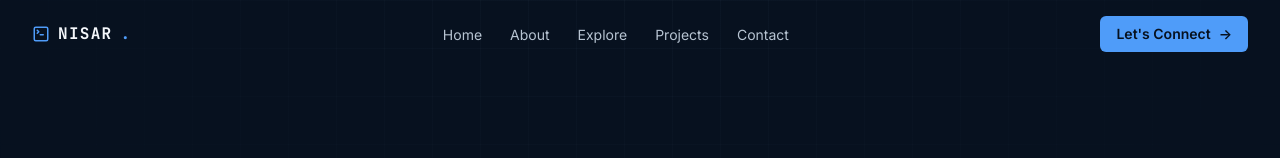
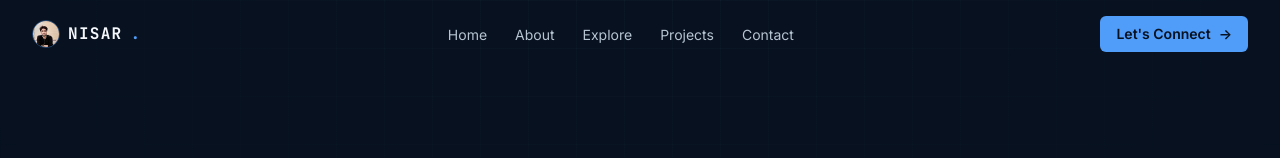
Before and after one commit to Nissar005/Nisar-Ahmed-Portfolio, a React (Vite) app: page / in a window 1280 px wide. Shown: the top 158 px of the page. Built offline with nearby package versions, Linux system fonts and the light colour scheme.

Commit message:
Replace terminal logo with personal photo

```diff
--- a/src/components/Navbar.tsx
+++ b/src/components/Navbar.tsx
@@ -1,6 +1,6 @@
 import { useEffect, useState } from "react";
 import { AnimatePresence, motion } from "framer-motion";
-import { Menu, X, TerminalSquare } from "lucide-react";
+import { Menu, X } from "lucide-react";
 import { navLinks } from "../data/nav";
 
 export default function Navbar() {
@@ -23,7 +23,13 @@ export default function Navbar() {
     >
       <nav className="max-w-7xl mx-auto px-5 sm:px-8 h-[68px] flex items-center justify-between">
         <a href="/" className="flex items-center gap-2 font-mono font-bold text-ink tracking-[0.08em]">
-          <TerminalSquare size={18} className="text-mint" strokeWidth={2} />
+          <img
+            src="/nisar-ahmed-profile.jpg"
+            alt="Nisar Ahmed Siddiqui"
+            width={28}
+            height={28}
+            className="w-7 h-7 rounded-full object-cover border border-mint/40"
+          />
           NISAR<span className="text-mint">.</span>
         </a>
 
```
